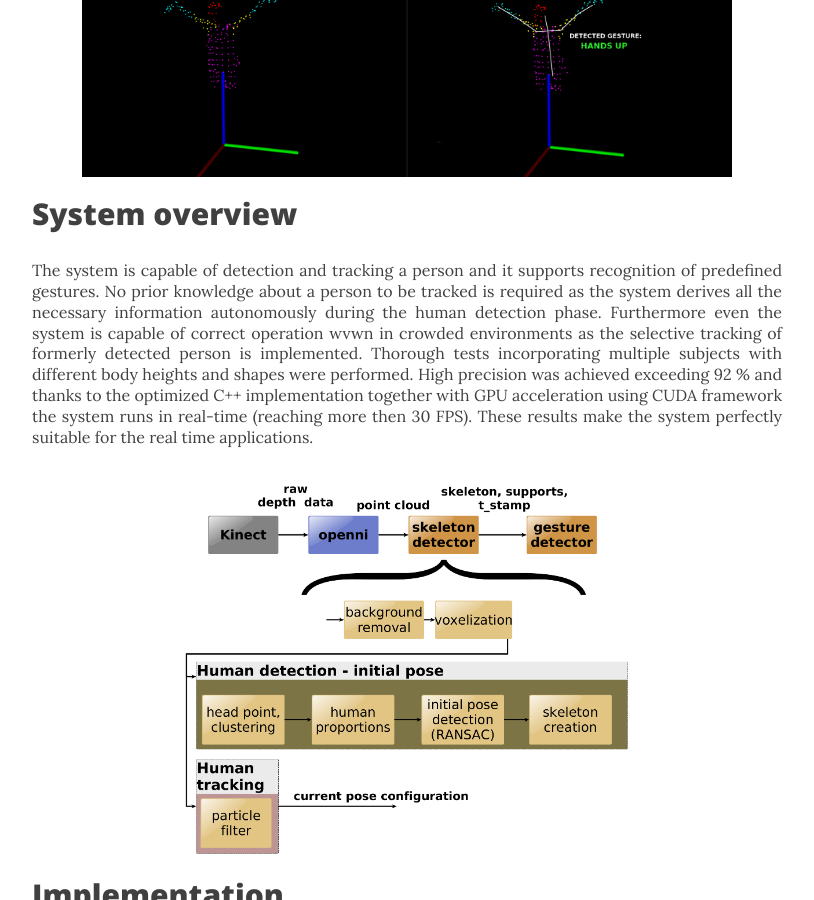
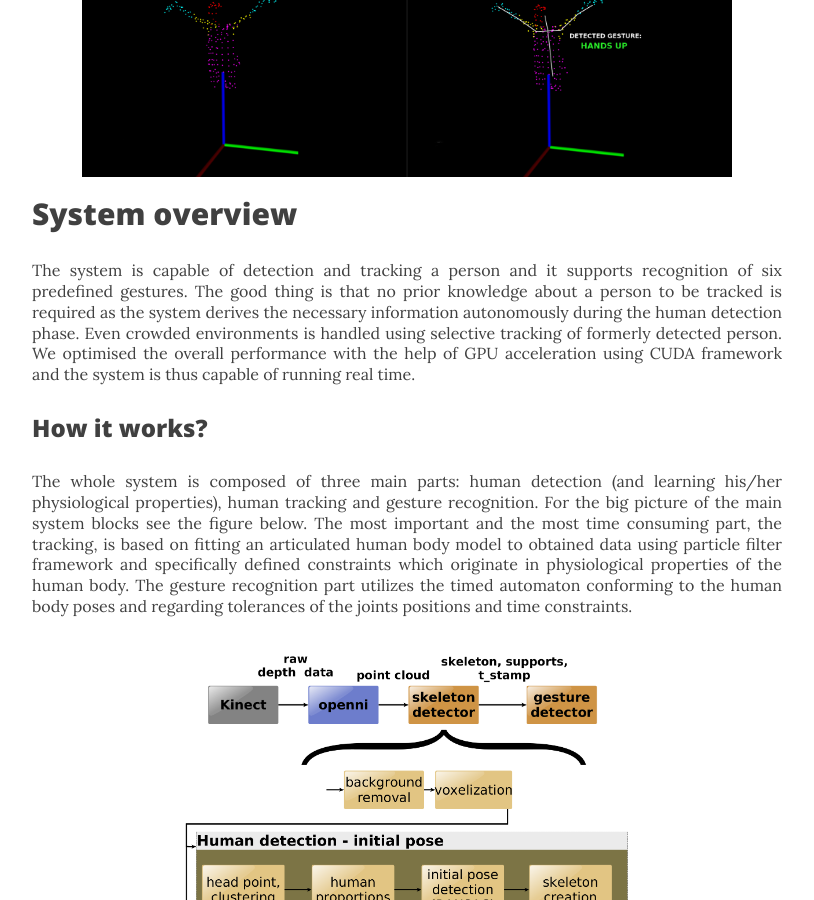
Before and after one commit to bednarikjan/bednarikjan.github.io, a Jekyll site: the page built from _posts/2015-04-15-gesture_recognition_using_top_view_depth_data.markdown, in a window 1280 px wide and 900 px high, scrolled down 1091 px. Shown: the whole window, without its empty margins (233-1047 px from the left). Built offline with Jekyll 4.4.1, drawn with Linux system fonts in a browser that asks for light colours; nearby versions of some CDN libraries.

Commit message:
Update 2015-04-15-gesture_recognition_using_top_view_depth_data.markdown

```diff
--- a/_posts/2015-04-15-gesture_recognition_using_top_view_depth_data.markdown
+++ b/_posts/2015-04-15-gesture_recognition_using_top_view_depth_data.markdown
@@ -20,14 +20,17 @@ published: true
 
 <h2>System overview</h2>
 
-<p>The system is capable of detection and tracking a person and it supports recognition of predefined gestures. No prior knowledge about a person to be tracked is required as the system derives all the necessary information autonomously during the human detection phase. Furthermore even the system is capable of correct operation wvwn in crowded environments as the selective tracking of formerly detected person is implemented. Thorough tests incorporating multiple subjects with different body heights and shapes were performed. High precision was achieved exceeding 92 % and thanks to the optimized C++ implementation together with GPU acceleration using CUDA framework the system runs in real-time (reaching more then 30 FPS). These results make the system perfectly suitable for the real time applications.</p>
+<p>The system is capable of detection and tracking a person and it supports recognition of six predefined gestures. The good thing is that no prior knowledge about a person to be tracked is required as the system derives the necessary information autonomously during the human detection phase. Even crowded environments is handled using selective tracking of formerly detected person. We optimised the overall performance with the help of GPU acceleration using CUDA framework and the system is thus capable of running real time.</p>
+
+<h3>How it works?</h3>
+
+<p>The whole system is composed of three main parts: human detection (and learning his/her physiological properties), human tracking and gesture recognition. For the big picture of the main system blocks see the figure below. The most important and the most time consuming part, the tracking, is based on fitting an articulated human body model to obtained data using particle filter framework and specifically defined constraints which originate in physiological properties of the human body. The gesture recognition part utilizes the timed automaton conforming to the human body poses and regarding tolerances of the joints positions and time constraints. </p>
 
 <div>
   <a href="/img/2015-04-15-hum_gest_rec/system_architecture.png">
   <img class="post" src="/img/2015-04-15-hum_gest_rec/system_architecture.png" alt="System architecture" width="450" height="381" align="middle">
   </a>
 </div>
-
 
 <h2>Implementation</h2>
 
```
